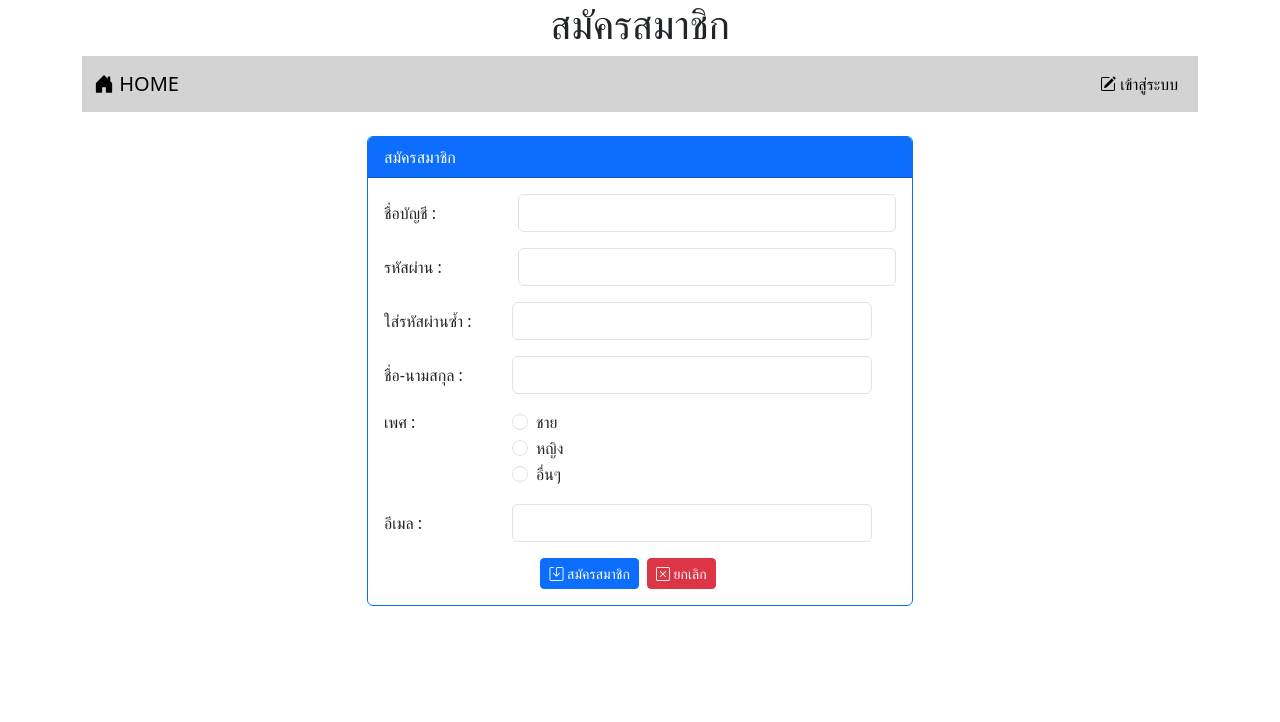
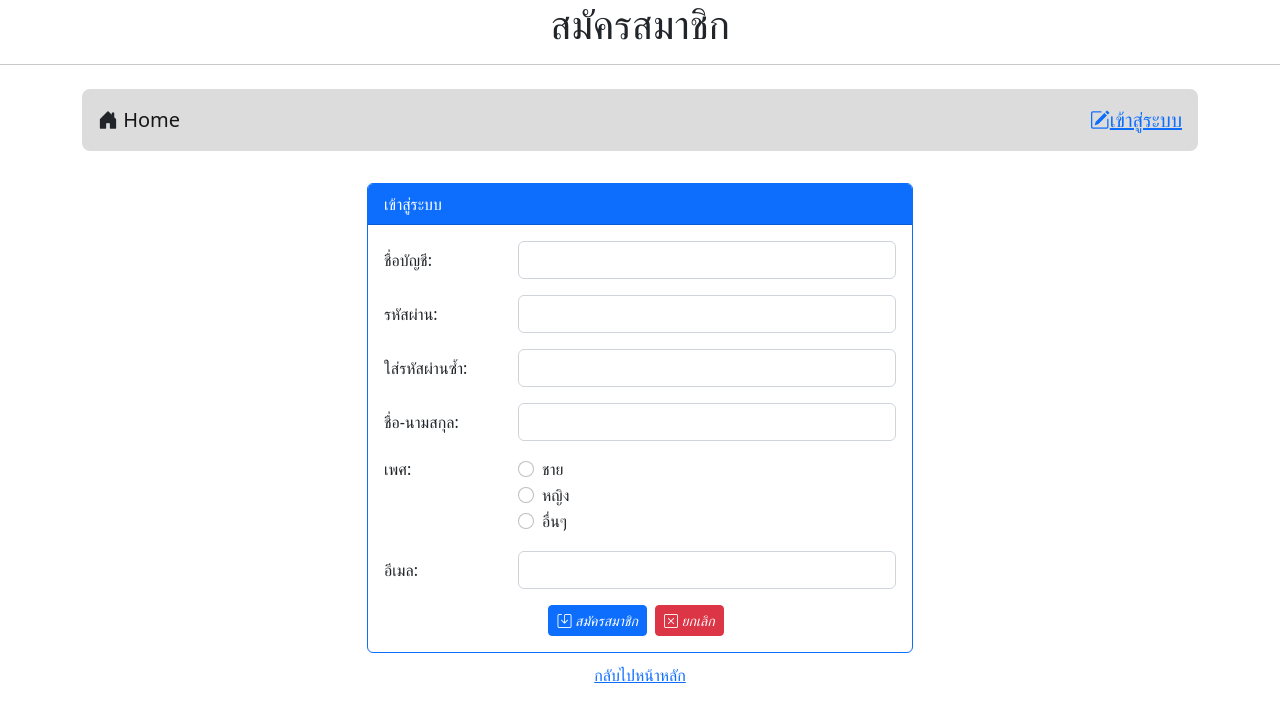
Before and after one commit to MaiRuMaiChii/Webboard_Wachi, a PHP site: page /register.php in a window 1280 px wide. Shown: the top 722 px of the page. Run offline with PHP 8.4, Linux system fonts and the light colour scheme.

Commit message:
last work
last work

```diff
--- a/nav.php
+++ b/nav.php
@@ -1,25 +1,41 @@
-<nav class="navbar navbar-expand-lg " style="background-color: #d3d3d3;">
-  <div class="container-fluid">
 
-    <a class="navbar-brand" href="index.php"><i class="bi bi-house-door-fill"></i> HOME</a>
-    <button class="navbar-toggler" type="button" data-bs-toggle="collapse" data-bs-target="#navbarNav" aria-controls="navbarNav" aria-expanded="false" aria-label="Toggle navigation">
-      <span class="navbar-toggler-icon"></span>
-    </button>
-      <ul class="navbar-nav">
-        <?php if(!isset($_SESSION['id'])){?>
-        <li class="nav-item">
-          <a class="nav-link active" aria-current="page" href="login.php"><i class="bi bi-pencil-square"></i> เข้าสู่ระบบ</a>
-        </li>
-        <?php }else{?>
+<nav class="navbar">
+    <div class="rounded-3 container fs-5  p-3" style="background-color:#DCDCDC; ">
+        <div class="">
+            <i class="bi bi-house-door-fill"></i>
+            <a class="navbar-brand" href="index.php">Home</a>
+        </div>
+        <div class="navbar-nav">
+            <?php
+            if (!isset($_SESSION['id'])) {
+                echo "<a href=login.php style='float: right' class='navbar-link'><i class='navbar-item bi bi-pencil-square'></i>เข้าสู่ระบบ</a>";
+                ?>
+
+            <?php }elseif($_SESSION['role']=="a"){ ?>
                 <li class="nav-item dropdown">
-          <a class="btn btn-outline-secondary dropdown-toggle" href="#" role="button" data-bs-toggle="dropdown" aria-expanded="false" ><i class="bi bi-person-lines-fill"></i>
-            <?php echo $_SESSION['username'];?>
+                    <a class="dropdown-toggle btn btn-outline-secondary" role="button" data-bs-toggle="dropdown"
+                        aria-expanded="false" href="">
+                        <?php echo ($_SESSION['username']) ?>
                     </a>
-          <ul class="dropdown-menu">
-            <li><a class="dropdown-item" href="logout.php"><i class="bi bi-power"></i> ออกจากระบบ</a></li>
+                    <ul class="dropdown-menu  position-absolute">
+                        <li><a class="dropdown-item " href="category.php"><i class="bi bi-bookmarks"></i> จัดการหมวดหมู่</a></li>
+                        <li><a class="dropdown-item " href=""><i class="bi bi-person-check"></i> จัดการผู้ใช้งาน</a></li>
+                        <li><a class="dropdown-item " href="logout.php"><i class="bi bi-power"></i> ออกจากระบบ</a></li>
                     </ul>
                 </li>
-        <?php }?>
+
+            <?php }else { ?>
+                <li class="nav-item dropdown">
+                    <a class="dropdown-toggle btn btn-outline-secondary" role="button" data-bs-toggle="dropdown"
+                        aria-expanded="false" href="">
+                        <?php echo ($_SESSION['username']) ?>
+                    </a>
+                    <ul class="dropdown-menu  position-absolute">
+                        <li><a class="dropdown-item " href="logout.php"><i class="bi bi-power"></i> Log out</a></li>
                     </ul>
+                </li>
+
+            <?php } ?>
+        </div>
     </div>
 </nav>
--- a/newpost_save.php
+++ b/newpost_save.php
@@ -7,8 +7,8 @@
 
     $conn=new PDO("mysql:host=localhost;dbname=webboard;charset=utf8","root","");
 
-    $sql="INSERT INTO post (title, content, post_date, cat_id, user_id)
-        VALUES ('$top','$com', NOW(), '$cate','$user')";
+    $sql="INSERT INTO post(title, content, post_date, cat_id, user_id)
+    VALUES('$top','$com',NOW(),'$cate','$user')";
 
     $conn->exec($sql);
     $conn=null;
--- a/post_save.php
+++ b/post_save.php
@@ -3,10 +3,10 @@
     $comment=$_POST['comment'];
     $post_id=$_POST['post_id'];
     $user_id=$_SESSION['user_id'];
+    $conn=new PDO("mysql:host=localhost;dbname=webboard;charset=utf8","root","");
 
-    $conn=new PDO("mysql:host=localhost;dbname=webboard;charset=utf8","root","");
-    $sql="INSERT INTO comment(content,post_date,user_id,post_id)
-    VALUES ('$comment',NOW(),'$user_id','$post_id')";
+    $sql="INSERT INTO comment (content,post_date,user_id,post_id) VALUES
+        ('$comment',NOW(),$user_id,$post_id)";
     $conn->exec($sql);
     header("location:post.php?id=$post_id");
 ?>
--- a/register.php
+++ b/register.php
@@ -5,114 +5,113 @@
         die();
     }
 ?>
-
 <!DOCTYPE html>
 <html lang="en">
 <head>
+    <meta charset="UTF-8">
+    <meta name="viewport" content="width=device-width, initial-scale=1.0">
+    <title>Document</title>
+    <link rel="stylesheet" href="https://cdn.jsdelivr.net/npm/bootstrap@5.2.3/dist/js/bootstrap.bundle.min.js">
+    <link rel="stylesheet" href="https://cdn.jsdelivr.net/npm/bootstrap@5.2.3/dist/css/bootstrap.min.css">
+    <link rel="stylesheet" href="https://cdn.jsdelivr.net/npm/bootstrap-icons@1.11.3/font/bootstrap-icons.min.css">
+</head>
+
+<header style="text-align: center;">
+    <h1>สมัครสมาชิก</h1><hr>
+</header>
+<body>
     <script>
-        function OnBlurpwd(){
-            let pwd1=document.getElementById("pwd1");
+        function OnblurPwd(){
+            let pwd=document.getElementById("pwd");
             let pwd2=document.getElementById("pwd2");
-            if(pwd1.value!==pwd2.value){
-                alert("รหัสผ่านไม่ตรงกัน")
+            if(pwd.value!==pwd2.value){
+                alert("รหัสผ่านไม่ตรงกัน");
                 pwd2.value="";
             }
         }
     </script>
-    <link href="https://cdn.jsdelivr.net/npm/bootstrap@5.3.3/dist/css/bootstrap.min.css" rel="stylesheet" integrity="sha384-QWTKZyjpPEjISv5WaRU9OFeRpok6YctnYmDr5pNlyT2bRjXh0JMhjY6hW+ALEwIH" crossorigin="anonymous">
-    <script src="https://cdn.jsdelivr.net/npm/bootstrap@5.3.3/dist/js/bootstrap.bundle.min.js" integrity="sha384-YvpcrYf0tY3lHB60NNkmXc5s9fDVZLESaAA55NDzOxhy9GkcIdslK1eN7N6jIeHz" crossorigin="anonymous"></script>
-    <link rel="stylesheet" href="https://cdn.jsdelivr.net/npm/bootstrap-icons@1.11.3/font/bootstrap-icons.min.css">
-    <meta charset="UTF-8">
-    <meta name="viewport" content="width=device-width, initial-scale=1.0">
-    <title>register</title>
-</head>
-<body>
-
-<div class="container-lg">
-    <h1 style="text-align: center;">สมัครสมาชิก</h1>
-    <?php
-        include "nav.php"
-    ?>
+    <div class="container">
+    <?php @include('nav.php') ?>
         <div class="row mt-4">
             <div class="col-lg-3 col-md-2 col-sm-1"></div>
             <div class="col-lg-6 col-md-8 col-sm-10">
-
                 <?php
                     if(isset($_SESSION['add_login'])){
                         if($_SESSION['add_login']=="error"){
                             echo "<div class='alert alert-danger'>ชื่อบัญชีซ้ำหรือฐานข้อมูลมีปัญหา</div>";
+
                         }else{
                             echo "<div class='alert alert-success'>เพิ่มบัญชีเรียบร้อยแล้ว</div>";
                         }
                         unset($_SESSION['add_login']);
                     }
                 ?>
-
                 <div class="card border-primary">
-                <div class="card-header bg-primary text-white">สมัครสมาชิก</div>
+                    <div class="card-header bg-primary text-white">เข้าสู่ระบบ</div>
                     <div class="card-body">
                         <form action="register_save.php" method="post">
                             <div class="row">
-                            <label for="user" class="col-lg-3 col-form-label">ชื่อบัญชี : </label>
+                                <label for="login" class="col-lg-3 col-form-label">ชื่อบัญชี:</label>
                                 <div class="col-lg-9">
-                                <input id="user" type="text" name="login" class="form-control" require>
+                                    <input type="text" name="login" id="login" class="form-control" required>
                                 </div>
                             </div>
                             <div class="row mt-3">
-                            <label for="pwd1" class="col-lg-3 col-form-label">รหัสผ่าน : </label>
+                                <label for="pwd" class="col-lg-3 col-form-label">รหัสผ่าน:</label>
                                 <div class="col-lg-9">
-                                    <input id="pwd1" type="password" name="pwd" class="form-control" require>
-                            </div>
-                            <div class="row mt-3">
-                            <label for="pwd2" class="col-lg-3 col-form-label">ใส่รหัสผ่านซ้ำ : </label>
-                            <div class="col-lg-9">
-                                    <input id="pwd2" type="password" name="pwd" onblur="OnBlurpwd()" class="form-control" require>
+                                    <input type="password" name="pwd" id="pwd" class="form-control" required>
                                 </div>
                             </div>
                             <div class="row mt-3">
-                            <label for="name" class="col-lg-3 col-form-label">ชื่อ-นามสกุล : </label>
+                                <label for="pwd" class="col-lg-3 col-form-label">ใส่รหัสผ่านซ้ำ:</label>
                                 <div class="col-lg-9">
-                                    <input id="name" type="text" name="name" class="form-control" require>
+                                    <input type="password" name="pwd2" id="pwd2" onblur="OnblurPwd()" class="form-control" required>
                                 </div>
                             </div>
                             <div class="row mt-3">
-                            <label class="col-lg-3 form-label">เพศ : </label>
+                                <label for="name" class="col-lg-3 col-form-label">ชื่อ-นามสกุล:</label>
+                                <div class="col-lg-9">
+                                    <input type="text" name="name" id="name" class="form-control" required>
+                                </div>
+                            </div>
+                            <div class="row mt-3">
+                                <label for="" class="col-lg-3 form-label">เพศ:</label>
                                 <div class="col-lg-9">
                                     <div class="form-check">
-                                        <input id="f" type="radio" name="gender" value="m" class="form-check-input" required>
-                                        <label for="f" class="form-check-label">ชาย</label>
+                                        <input type="radio" name="gender" value="m" class="form-check-input" required>
+                                        <label for="" class="form-check-label">ชาย</label>
                                     </div>
                                     <div class="form-check">
-                                        <input id="m" type="radio" name="gender" value="f" class="form-check-input" required>
-                                        <label for="m" class="form-check-label">หญิง</label>
+                                        <input type="radio" name="gender" value="f" class="form-check-input" required>
+                                        <label for="" class="form-check-label">หญิง</label>
                                     </div>
                                     <div class="form-check">
-                                        <input id="o" type="radio" name="gender" value="o" class="form-check-input" required>
-                                        <label for="o" class="form-check-label">อื่นๆ</label>
+                                        <input type="radio" name="gender" value="o" class="form-check-input" required>
+                                        <label for="" class="form-check-label">อื่นๆ</label>
                                     </div>
                                 </div>
                             </div>
                             <div class="row mt-3">
-                            <label for="email" class="col-lg-3 col-form-label">อีเมล : </label>
+                                <label for="email" class="col-lg-3 col-form-label">อีเมล:</label>
                                 <div class="col-lg-9">
-                                <input id="email" type="email" name="email" class="form-control" required>
+                                    <input type="text" name="email" id="email" class="form-control" required>
                                 </div>
                             </div>
                             <div class="row mt-3">
                                 <div class="col-lg-12 d-flex justify-content-center">
-                                <button type="submit" class="btn btn-primary btn-sm me-2">
-                                    <i class="bi bi-save"></i> สมัครสมาชิก</button>
-                                <button type="reset" class="btn btn-danger btn-sm">
-                                    <i class="bi bi-x-square"></i> ยกเลิก</button>
+                                    <button type="submit" class="btn btn-primary btn-sm me-2"><i class="bi bi-save"> สมัครสมาชิก</i></button>
+                                    <button type="reset" class="btn btn-danger btn-sm me-2"><i class="bi bi-x-square"> ยกเลิก</i></button>
                                 </div>
                             </div>
                         </form>
                     </div>
                 </div>
+                <div class="col-lg-3 col-md-2 col-sm-1"></div>
             </div>
-        <div class="col-lg-3 col-md-2 col-sm-1">
         </div>
-<br>
+    </div>
+    <div style="margin-top: 10px; text-align: center;">
+        <a href="index.php">กลับไปหน้าหลัก</a>
     </div>
 </body>
 </html>
```
Also changed, not shown: editpost.php (added, +108 -0 lines), editpost_save.php (added, +24 -0 lines), index.php (+59 -26 lines), login.php (+12 -16 lines), newpost.php (+11 -11 lines), post.php (+37 -30 lines), register_save.php (+9 -5 lines), verify.php (+8 -10 lines). Lines whose indentation alone changed are shown as unchanged.
